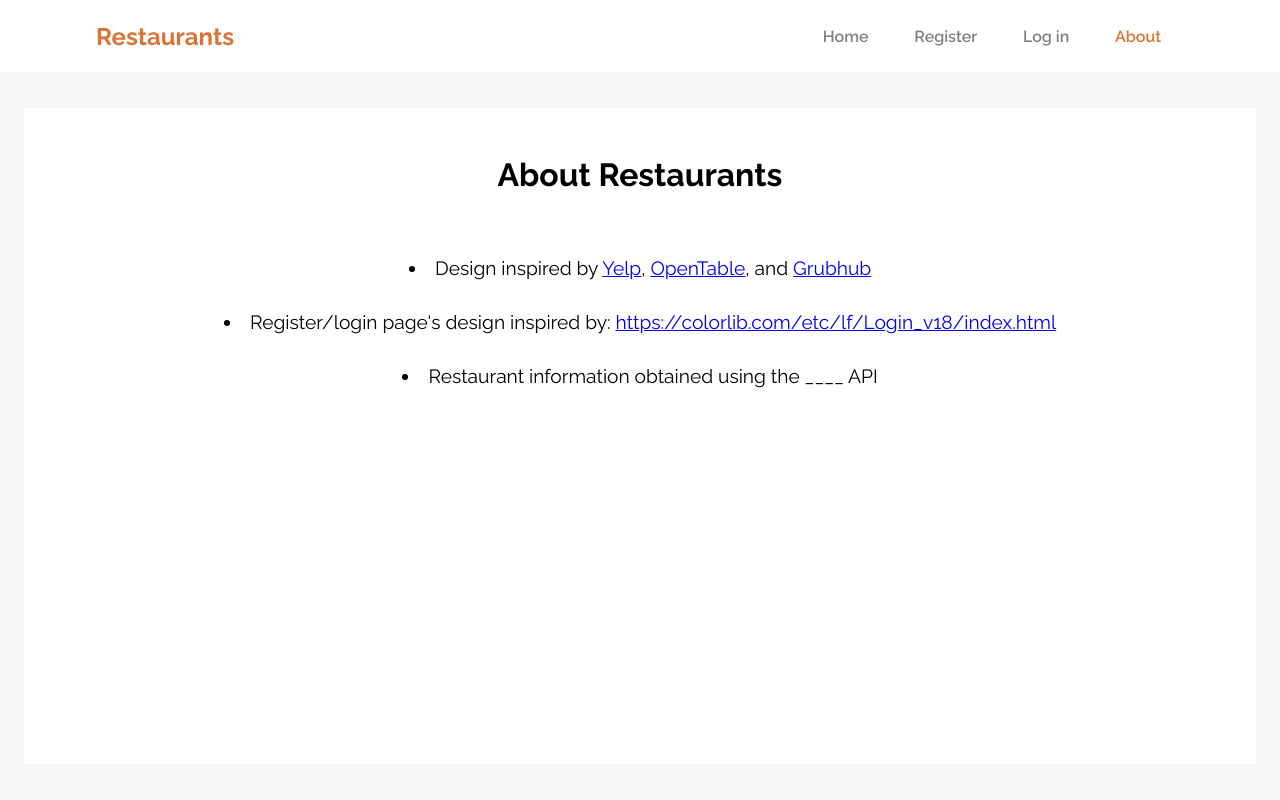
After one commit to azarnighian/CS50W-FinalProject, a Django app: page /about in a window 1280 px wide. The commit adds this page. Run offline with Django 3.2, Linux system fonts and the light colour scheme.

Commit message:
Added About page

```diff
--- /dev/null
+++ b/restaurants/static/restaurants/about.css
@@ -0,0 +1,42 @@
+nav {
+  position: initial;
+}
+
+body {
+  background-color: #f7f7f7;
+}
+
+.flex-container {
+  display: flex;
+  flex-wrap: wrap;
+  justify-content: center;
+  align-items: center;
+
+  min-height: calc( 100vh - (var(--NavBarHeight)) );
+}
+
+.white-box {
+    background-color: white;
+    margin: 1.5rem;
+    text-align: center;
+    width: 100%;
+    height: calc( 91vh - (var(--NavBarHeight)) );
+}
+
+h1 {
+    margin-top: 3rem;
+    margin-bottom: 3rem;
+}
+
+.white-box ul {
+    padding: 1rem;
+}
+.white-box li {
+    font-size: 1.2rem;
+    margin-bottom: 2rem;
+    list-style-position: inside;
+}
+.white-box a {
+    word-wrap: anywhere;
+    overflow-wrap: anywhere;
+}
--- /dev/null
+++ b/restaurants/templates/restaurants/about.html
@@ -0,0 +1,42 @@
+{% extends "restaurants/layout.html" %}
+{% load static %}
+
+{% block css %}
+    <link rel="stylesheet" href="{% static 'restaurants/about.css' %}">
+{% endblock %}
+
+{% block style %}
+    <style>
+        .nav-links li:nth-of-type(4) a {
+            color: var(--Orange);
+        }
+    </style>
+{% endblock %}
+
+{% block js %}
+    <script src="{% static 'restaurants/index.js' %}"></script>
+    <!-- <script defer src="https://maps.googleapis.com/maps/api/js?key={{api_key}}&libraries=places"></script> -->
+{% endblock %}
+
+{% block body %}
+    <div class="flex-container">
+       <div class="white-box">
+            <h1>About Restaurants</h1>
+
+            <ul>
+                <li>
+                    Design inspired by <a href="https://www.yelp.com/">Yelp</a>,
+                    <a href="https://www.opentable.com/">OpenTable</a>,
+                    and <a href="https://www.grubhub.com/">Grubhub</a>
+                </li>
+                <li>
+                    Register/login page's design inspired by: <a
+                    href="https://colorlib.com/etc/lf/Login_v18/index.html">https://colorlib.com/etc/lf/Login_v18/index.html</a>
+                </li>
+                <li>
+                    Restaurant information obtained using the ____ API
+                </li>
+            </ul>
+       </div>
+    </div>
+{% endblock %}
--- a/restaurants/templates/restaurants/layout.html
+++ b/restaurants/templates/restaurants/layout.html
@@ -53,6 +53,9 @@
                         <a href="{% url 'login' %}">Log in</a>
                     </li>
                 {% endif %}
+                <li>
+                    <a href="{% url 'about' %}">About</a>
+                </li>
             </ul>
         </nav>
 
--- a/restaurants/templates/restaurants/register.html
+++ b/restaurants/templates/restaurants/register.html
@@ -36,7 +36,4 @@
         </form>
     </div>
 </div>
-<footer>
-    Design inspired by: <a href="https://colorlib.com/etc/lf/Login_v18/index.html"></a>
-</footer>
 {% endblock %}
--- a/restaurants/urls.py
+++ b/restaurants/urls.py
@@ -7,6 +7,7 @@ urlpatterns = [
     path("login", views.login_view, name="login"),
     path("logout", views.logout_view, name="logout"),
     path("profile/<str:username>", views.profile, name="profile"),
+    path("about", views.about, name="about"),
     path("results/<str:city>/<str:filters>/<int:radius>/<str:keyword>/<int:min_price>/<int:max_price>", views.results, name="results"),
     path("restaurant/<str:name>/<str:id>", views.restaurant_page, name="restaurant_page")
 ]
--- a/restaurants/views.py
+++ b/restaurants/views.py
@@ -179,3 +179,7 @@ def login_view(request):
 def logout_view(request):
     logout(request)
     return HttpResponseRedirect(reverse("index"))
+
+
+def about(request):
+    return render(request, "restaurants/about.html")
```
Also changed, not shown: restaurants/templates/restaurants/results.html (+0 -11 lines).
